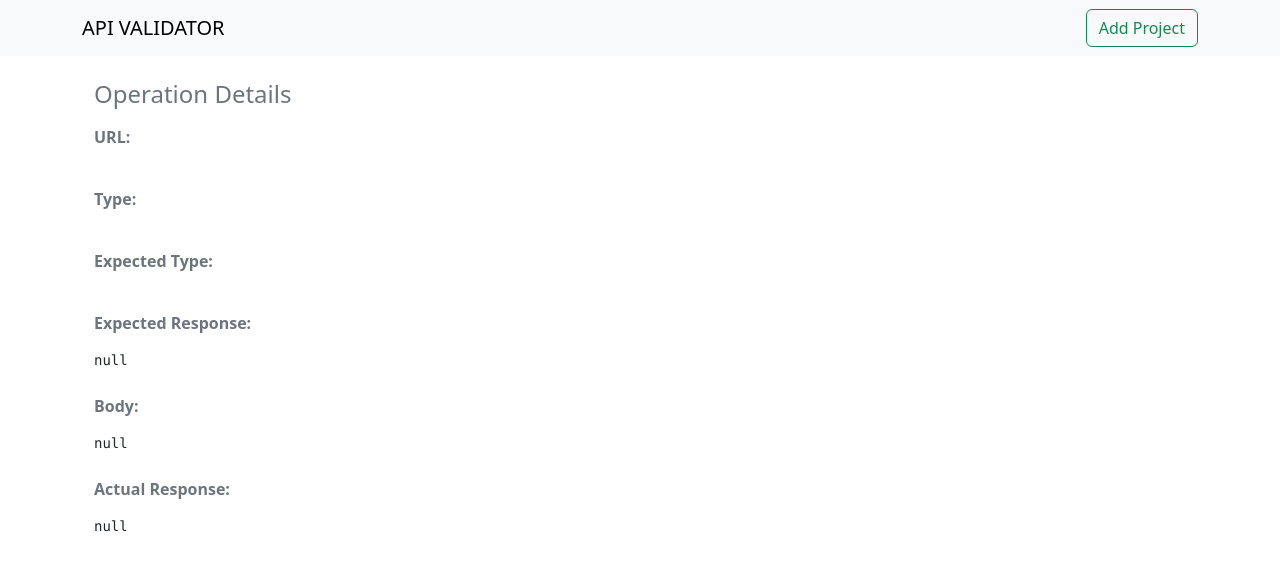
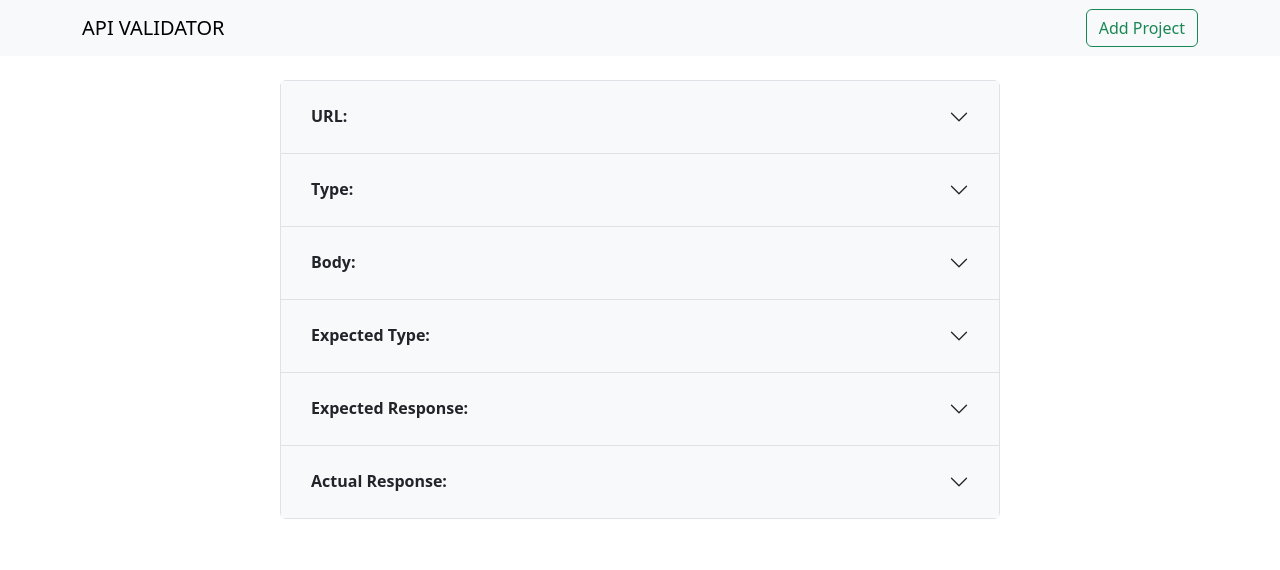
Before and after one commit to douhimed/api-validator-client, an Angular app: page /operations/1 in a window 1280 px wide. Shown: the top 570 px of the page. Built offline with nearby package versions, Linux system fonts and the light colour scheme; no server answers.

Commit message:
adding operation details form

```diff
--- a/angular.json
+++ b/angular.json
@@ -16,10 +16,17 @@
             "outputPath": "dist/api-validator-client",
             "index": "src/index.html",
             "main": "src/main.ts",
-            "polyfills": ["zone.js"],
+            "polyfills": [
+              "zone.js"
+            ],
             "tsConfig": "tsconfig.app.json",
-            "assets": ["src/favicon.ico", "src/assets"],
-            "styles": ["src/styles.css"],
+            "assets": [
+              "src/favicon.ico",
+              "src/assets"
+            ],
+            "styles": [
+              "src/styles.css"
+            ],
             "scripts": []
           },
           "configurations": {
@@ -70,11 +77,23 @@
         "test": {
           "builder": "@angular-devkit/build-angular:karma",
           "options": {
-            "polyfills": ["zone.js", "zone.js/testing"],
+            "polyfills": [
+              "zone.js",
+              "zone.js/testing"
+            ],
             "tsConfig": "tsconfig.spec.json",
-            "assets": ["src/favicon.ico", "src/assets"],
-            "styles": ["src/styles.css"],
-            "scripts": []
+            "assets": [
+              "src/favicon.ico",
+              "src/assets"
+            ],
+            "styles": [
+              "src/styles.css",
+              "node_modules/bootstrap/dist/css/bootstrap.min.css"
+            ],
+            "scripts": [
+              "node_modules/jquery/dist/jquery.min.js",
+              "node_modules/bootstrap/dist/js/bootstrap.bundle.min.js"
+            ]
           }
         }
       }
--- a/package.json
+++ b/package.json
@@ -20,6 +20,7 @@
     "@angular/router": "^16.1.0",
     "bootstrap": "^5.3.0",
     "bootstrap-icons": "^1.10.5",
+    "jquery": "^3.6.0",
     "rxjs": "~7.8.0",
     "sweetalert2": "^11.7.20",
     "tslib": "^2.3.0",
--- a/src/app/components/operation-details/operation-details.component.css
+++ b/src/app/components/operation-details/operation-details.component.css
@@ -0,0 +1,16 @@
+.accordion .accordion-header {
+  background-color: #f8f9fa;
+  padding: 10px;
+  cursor: pointer;
+  transition: background-color 0.2s;
+  border: none;
+}
+
+.accordion .accordion-header button {
+  font-size: 16px;
+  text-align: left;
+  width: 100%;
+  background-color: transparent;
+  border: none;
+  outline: none;
+}
--- a/src/app/components/operation-details/operation-details.component.html
+++ b/src/app/components/operation-details/operation-details.component.html
@@ -1,37 +1,21 @@
 <div class="container mt-4">
   <div class="row">
-    <div class="col-md-6">
-      <div class="mb-3">
-        <h4 class="text-secondary">Operation Details</h4>
-      </div>
-
-      <div class="mb-3">
-        <label for="url" class="form-label text-secondary"><strong>URL:</strong></label>
-        <p id="url" class="form-control-plaintext">{{ operation?.url }}</p>
-      </div>
-
-      <div class="mb-3">
-        <label for="type" class="form-label text-secondary"><strong>Type:</strong></label>
-        <p id="type" class="form-control-plaintext">{{ operation?.type }}</p>
-      </div>
-
-      <div class="mb-3">
-        <label for="expectedType" class="form-label text-secondary"><strong>Expected Type:</strong></label>
-        <p id="expectedType" class="form-control-plaintext">{{ operation?.expectedType }}</p>
-      </div>
-
-      <div class="mb-3">
-        <label for="expectedResponse" class="form-label text-secondary"><strong>Expected Response:</strong></label>
-        <pre id="expectedResponse" class="form-control-plaintext">{{ operation?.expectedResponse | jsonFormat }}</pre>
-      </div>
-      <div class="mb-3">
-        <label for="body" class="form-label text-secondary"><strong>Body:</strong></label>
-        <pre id="body" class="form-control-plaintext">{{ operation?.body | jsonFormat }}</pre>
-      </div>
-
-      <div class="mb-3">
-        <label for="actualResponse" class="form-label text-secondary"><strong>Actual Response:</strong></label>
-        <pre id="actualResponse" class="form-control-plaintext">{{ operation?.actualResponse | jsonFormat }}</pre>
+    <div class="col-md-8 mx-auto">
+      <div class="accordion" id="operationDetailsAccordion">
+        <div *ngFor="let detail of operationDetails" class="accordion-item">
+          <h2 class="accordion-header" (click)="toggleCollapse(detail)">
+            <button class="accordion-button" type="button" [attr.aria-expanded]="!detail.collapsed"
+                    [attr.aria-controls]="'collapse-' + detail.title" [ngClass]="{ 'collapsed': detail.collapsed }">
+              <strong>{{ detail.title }}</strong>
+            </button>
+          </h2>
+          <div [id]="'collapse-' + detail.title" class="accordion-collapse collapse"
+               [attr.aria-labelledby]="'collapse-' + detail.title" [ngClass]="{ 'show': !detail.collapsed }">
+            <div class="accordion-body">
+              <pre class="form-control-plaintext">{{ detail.content }}</pre>
+            </div>
+          </div>
+        </div>
       </div>
     </div>
   </div>
--- a/src/app/components/operation-details/operation-details.component.ts
+++ b/src/app/components/operation-details/operation-details.component.ts
@@ -1,6 +1,5 @@
 import { Component, OnInit } from '@angular/core';
 import { ActivatedRoute } from '@angular/router';
-import { Operation } from '../../models/Operation';
 import { OperationService } from '../../services/operation.service';
 import {JsonFormatPipe} from "../../json-format.pipe";
 
@@ -9,12 +8,51 @@ import {JsonFormatPipe} from "../../json-format.pipe";
   selector: 'app-operation-details',
   templateUrl: './operation-details.component.html',
   styleUrls: ['./operation-details.component.css'],
-  providers: [JsonFormatPipe]
+  providers: [JsonFormatPipe],
 })
 export class OperationDetailsComponent implements OnInit {
   operationId!: number;
-  operation!: Operation;
+  operationDetails = [
+    {
+      title: 'URL:',
+      content: '',
+      collapsed: true
+    },
+    {
+      title: 'Type:',
+      content: '',
+      collapsed: true
+    },
+    {
+      title: 'Body:',
+      content: '',
+      collapsed: true
+    },
+    {
+      title: 'Expected Type:',
+      content: '',
+      collapsed: true
+    },
+    {
+      title: 'Expected Response:',
+      content: '',
+      collapsed: true
+    },
+    {
+      title: 'Actual Response:',
+      content: '',
+      collapsed: true
+    },
+  ];
+  operation: any = {
+    url: 'https://api-validator.com/api',
+    type: 'GET',
+    body:'{}',
+    expectedType:'{}',
+    expectedResponse:'{}',
+    actualResponse:'{}'
 
+  };
   constructor(
     private route: ActivatedRoute,
     private operationService: OperationService
@@ -26,5 +64,31 @@ export class OperationDetailsComponent implements OnInit {
       this.operation = operation;
     });
   }
+  toggleCollapse(detail: any): void {
+    detail.collapsed = !detail.collapsed;
+    if (!detail.collapsed) {
+      switch (detail.title) {
+        case 'URL:':
+          detail.content = this.operation?.url;
+          break;
+        case 'Type:':
+          detail.content = this.operation?.type;
+          break;
+        case 'Body:':
+          detail.content = this.operation?.body;
+          break;
+        case 'Expected Type:':
+          detail.content = this.operation?.expectedType;
+          break;
+        case 'Expected Response:':
+          detail.content = this.operation?.expectedResponse;
+          break;
+        case 'Actual Response:':
+          detail.content = this.operation?.actualResponse;
+          break;
+        default:
+          detail.content = '';
+      }
+    }
 
-}
+  }}
```
Also changed, not shown: 1 other file (tests, documents, lock files or other folders).
